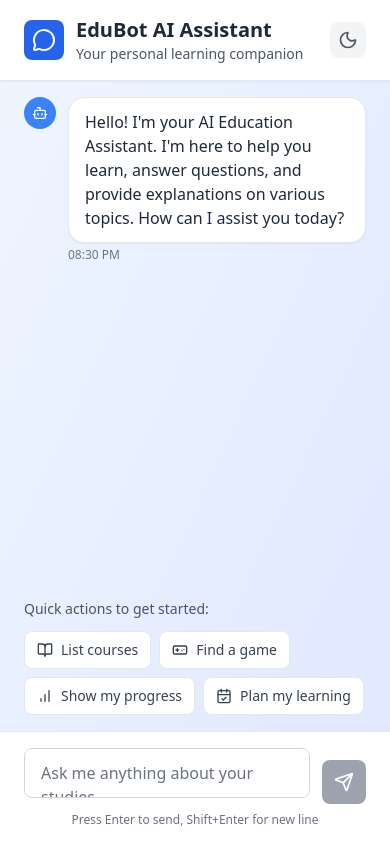
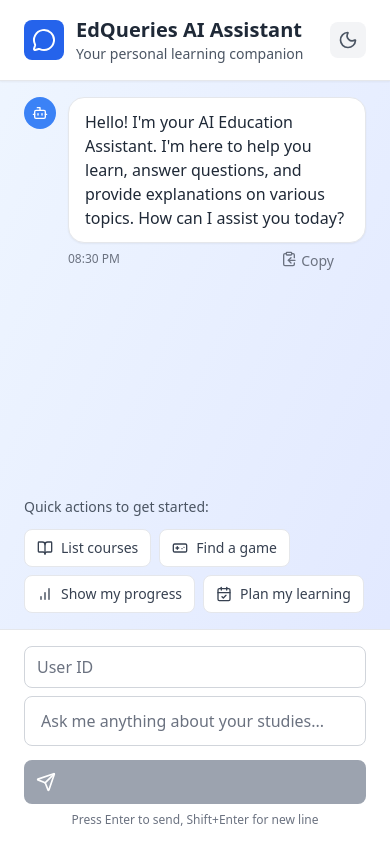
Before and after one commit to manasa-manoj-nbr/edQ-chatbot, a React (Create React App) app in the folder client/: page / in a window 390 px wide. Built offline with nearby package versions, Linux system fonts and the light colour scheme.

Commit message:
frontend mod

```diff
--- a/client/package.json
+++ b/client/package.json
@@ -13,6 +13,7 @@
     "react-dom": "^19.1.0",
     "react-markdown": "^10.1.0",
     "react-scripts": "5.0.1",
+    "sonner": "^2.0.5",
     "web-vitals": "^2.1.4"
   },
   "scripts": {
--- a/client/src/App.js
+++ b/client/src/App.js
@@ -1,11 +1,12 @@
 import React from 'react';
 import ChatbotInterface from './components/ChatbotInterface';
 import './index.css';
-
+import { Toaster } from 'sonner';
 function App() {
   return (
     <div className="App">
-      <ChatbotInterface />
+          <ChatbotInterface />
+          <Toaster position="bottom-center" />
     </div>
   );
 }
--- a/client/src/components/ChatbotInterface.js
+++ b/client/src/components/ChatbotInterface.js
@@ -1,9 +1,10 @@
 import React, { useState, useRef, useEffect } from 'react';
-import { Send, User, Bot, MessageCircle, BookOpen, Gamepad,BarChart,CalendarCheck, Sun, Moon } from 'lucide-react';
+import { Send, User, Bot, MessageCircle, BookOpen, Gamepad, BarChart, CalendarCheck, Sun, Moon, ClipboardCopy } from 'lucide-react';
 import axios from 'axios';
 import ReactMarkdown from 'react-markdown';
+import { toast, Toaster } from 'sonner';
+
 export default function ChatbotInterface() {
-
   const [messages, setMessages] = useState([
     {
       id: 1,
@@ -13,6 +14,7 @@ export default function ChatbotInterface() {
     }
   ]);
   const [inputMessage, setInputMessage] = useState('');
+  const [userId, setUserId] = useState('');
   const [isLoading, setIsLoading] = useState(false);
   const [isDarkMode, setIsDarkMode] = useState(false);
   const messagesEndRef = useRef(null);
@@ -25,18 +27,15 @@ export default function ChatbotInterface() {
     scrollToBottom();
   }, [messages]);
 
-  // Load dark mode preference from localStorage
   useEffect(() => {
     const savedTheme = localStorage.getItem('theme');
     if (savedTheme) {
       setIsDarkMode(savedTheme === 'dark');
     } else {
-      // Check system preference
       setIsDarkMode(window.matchMedia('(prefers-color-scheme: dark)').matches);
     }
   }, []);
 
-  // Save theme preference and apply to document
   useEffect(() => {
     localStorage.setItem('theme', isDarkMode ? 'dark' : 'light');
     if (isDarkMode) {
@@ -47,10 +46,8 @@ export default function ChatbotInterface() {
   }, [isDarkMode]);
 
   const handleSendMessage = async () => {
-  if (!inputMessage.trim()) return;
-    const params = new URLSearchParams(window.location.search);
-    console.log(params);
-const userId = params.get("userid");
+    if (!inputMessage.trim() || !userId.trim()) return;
+
     const userMessage = {
       id: messages.length + 1,
       type: 'user',
@@ -63,7 +60,7 @@ const userId = params.get("userid");
     setIsLoading(true);
 
     try {
-    const response = await axios.post(`https://edquery-chat.app.n8n.cloud/webhook-test/chatbot`, {
+      const response = await axios.post(`https://edquery-chat.app.n8n.cloud/webhook/chatbot`, {
         question: inputMessage,
         userid: userId
       }, {
@@ -96,7 +93,6 @@ const userId = params.get("userid");
     setIsLoading(false);
   };
 
-
   const handleKeyPress = (e) => {
     if (e.key === 'Enter' && !e.shiftKey) {
       e.preventDefault();
@@ -117,7 +113,8 @@ const userId = params.get("userid");
 
   return (
     <div className="flex flex-col h-screen bg-gradient-to-br from-blue-50 to-indigo-100 dark:from-gray-900 dark:to-gray-800 transition-colors duration-300">
-      {/* Header */}
+      <Toaster position="bottom-center" />
+
       <div className="bg-white dark:bg-gray-800 shadow-sm border-b border-gray-200 dark:border-gray-700 px-6 py-4 transition-colors duration-300">
         <div className="flex items-center justify-between">
           <div className="flex items-center space-x-3">
@@ -125,54 +122,24 @@ const userId = params.get("userid");
               <MessageCircle className="w-6 h-6 text-white" />
             </div>
             <div>
-              <h1 className="text-xl font-semibold text-gray-800 dark:text-gray-100">EduBot AI Assistant</h1>
+              <h1 className="text-xl font-semibold text-gray-800 dark:text-gray-100">EdQueries AI Assistant</h1>
               <p className="text-sm text-gray-600 dark:text-gray-400">Your personal learning companion</p>
             </div>
           </div>
-
-          {/* Theme Toggle */}
-          <button
-            onClick={toggleTheme}
-            className="p-2 rounded-lg bg-gray-100 dark:bg-gray-700 hover:bg-gray-200 dark:hover:bg-gray-600 transition-colors duration-200"
-            aria-label="Toggle theme"
-          >
-            {isDarkMode ? (
-              <Sun className="w-5 h-5 text-yellow-500" />
-            ) : (
-              <Moon className="w-5 h-5 text-gray-600" />
-            )}
+          <button onClick={toggleTheme} className="p-2 rounded-lg bg-gray-100 dark:bg-gray-700 hover:bg-gray-200 dark:hover:bg-gray-600 transition-colors duration-200">
+            {isDarkMode ? <Sun className="w-5 h-5 text-yellow-500" /> : <Moon className="w-5 h-5 text-gray-600" />}
           </button>
         </div>
       </div>
 
-      {/* Messages Container */}
       <div className="flex-1 overflow-y-auto px-6 py-4 space-y-4">
         {messages.map((message) => (
-          <div
-            key={message.id}
-            className={`flex items-start space-x-3 ${
-              message.type === 'user' ? 'flex-row-reverse space-x-reverse' : ''
-            }`}
-          >
-            <div className={`flex-shrink-0 w-8 h-8 rounded-full flex items-center justify-center ${
-              message.type === 'user'
-                ? 'bg-green-500 dark:bg-green-600'
-                : 'bg-blue-500 dark:bg-blue-600'
-            }`}>
-              {message.type === 'user' ? (
-                <User className="w-4 h-4 text-white" />
-              ) : (
-                <Bot className="w-4 h-4 text-white" />
-              )}
+          <div key={message.id} className={`flex items-start space-x-3 ${message.type === 'user' ? 'flex-row-reverse space-x-reverse' : ''}`}>
+            <div className={`flex-shrink-0 w-8 h-8 rounded-full flex items-center justify-center ${message.type === 'user' ? 'bg-green-500 dark:bg-green-600' : 'bg-blue-500 dark:bg-blue-600'}`}>
+              {message.type === 'user' ? <User className="w-4 h-4 text-white" /> : <Bot className="w-4 h-4 text-white" />}
             </div>
-            <div className={`max-w-xs lg:max-w-md xl:max-w-lg ${
-              message.type === 'user' ? 'text-right' : ''
-            }`}>
-              <div className={`rounded-2xl px-4 py-3 transition-colors duration-200 ${
-                message.type === 'user'
-                  ? 'bg-green-500 dark:bg-green-600 text-white'
-                  : 'bg-white dark:bg-gray-700 text-gray-800 dark:text-gray-100 shadow-sm border border-gray-200 dark:border-gray-600'
-              }`}>
+            <div className={`max-w-xs lg:max-w-md xl:max-w-lg ${message.type === 'user' ? 'text-right' : ''}`}>
+              <div className={`rounded-2xl px-4 py-3 transition-colors duration-200 ${message.type === 'user' ? 'bg-green-500 dark:bg-green-600 text-white' : 'bg-white dark:bg-gray-700 text-gray-800 dark:text-gray-100 shadow-sm border border-gray-200 dark:border-gray-600'}`}>
                 <ReactMarkdown
                   components={{
                     a: ({ node, ...props }) => (
@@ -183,8 +150,21 @@ const userId = params.get("userid");
                   {message.content}
                 </ReactMarkdown>
               </div>
-              <p className="text-xs text-gray-500 dark:text-gray-400 mt-1">
+              <p className="text-xs text-gray-500 dark:text-gray-400 mt-2 flex flex-row gap-4 justify-between mr-8">
                   {message.timestamp.toLocaleTimeString([], { hour: '2-digit', minute: '2-digit' })}
+                {message.type === 'bot' && (
+                  <button
+                    className="flex  text-sm text-gray-500 hover:text-blue-600"
+                    onClick={() => {
+                      const plainText = message.content.replace(/<[^>]+>/g, '');
+                      navigator.clipboard.writeText(plainText);
+                      toast('Copied to clipboard!');
+                    }}
+                  >
+                    <ClipboardCopy className="w-4 h-4 mr-1" />
+                    Copy
+                  </button>
+                )}
               </p>
             </div>
           </div>
@@ -204,11 +184,9 @@ const userId = params.get("userid");
             </div>
           </div>
         )}
-
         <div ref={messagesEndRef} />
       </div>
 
-      {/* Quick Actions */}
       {messages.length === 1 && (
         <div className="px-6 py-4">
           <p className="text-sm text-gray-600 dark:text-gray-400 mb-3">Quick actions to get started:</p>
@@ -227,9 +205,18 @@ const userId = params.get("userid");
         </div>
       )}
 
-      {/* Input Area */}
       <div className="border-t border-gray-200 dark:border-gray-700 bg-white dark:bg-gray-800 px-6 py-4 transition-colors duration-300">
-        <div className="flex items-end space-x-3">
+              <div className="flex flex-col  md:flex-row  md:items-center space-y-2 md:space-y-0 md:space-x-3">
+                  <div>
+
+          <input
+            type="number"
+            placeholder="User ID"
+            value={userId}
+            onChange={(e) => setUserId(e.target.value)}
+            className="w-full md:w-28 border border-gray-300 dark:border-gray-600 rounded-lg px-3 py-2 bg-white dark:bg-gray-700 text-gray-900 dark:text-gray-100 placeholder-gray-500 dark:placeholder-gray-400 focus:outline-none focus:ring-2 focus:ring-blue-500 dark:focus:ring-blue-400 focus:border-transparent transition-colors duration-200"
+          />
+                  </div>
           <div className="flex-1">
             <textarea
               value={inputMessage}
@@ -243,7 +230,7 @@ const userId = params.get("userid");
           </div>
           <button
             onClick={handleSendMessage}
-            disabled={!inputMessage.trim() || isLoading}
+            disabled={!inputMessage.trim() || !userId.trim() || isLoading}
             className="bg-blue-600 hover:bg-blue-700 dark:bg-blue-500 dark:hover:bg-blue-600 disabled:bg-gray-400 dark:disabled:bg-gray-600 disabled:cursor-not-allowed text-white rounded-lg p-3 transition-colors duration-200"
           >
             <Send className="w-5 h-5" />
```
Also changed, not shown: 1 other file (tests, documents, lock files or other folders). Lines whose indentation alone changed are shown as unchanged.
